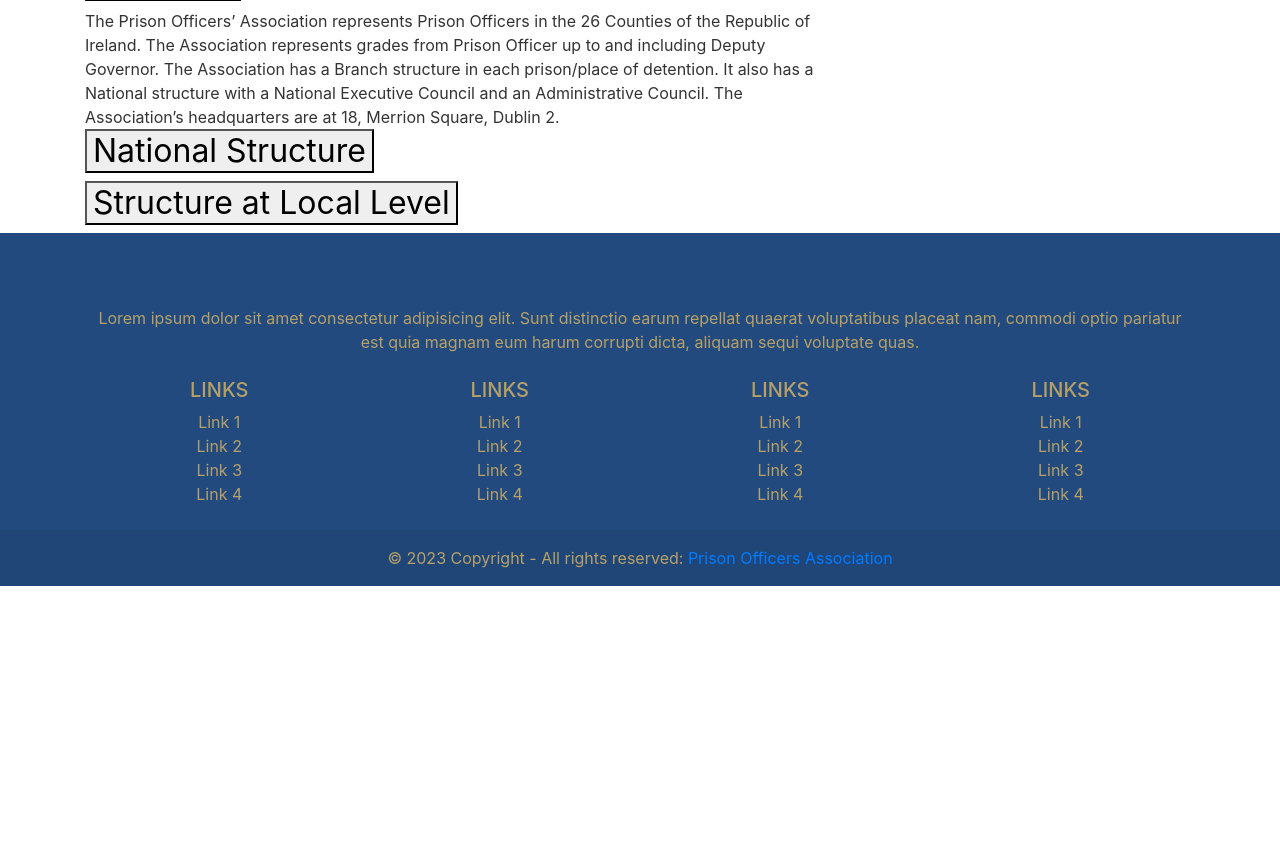
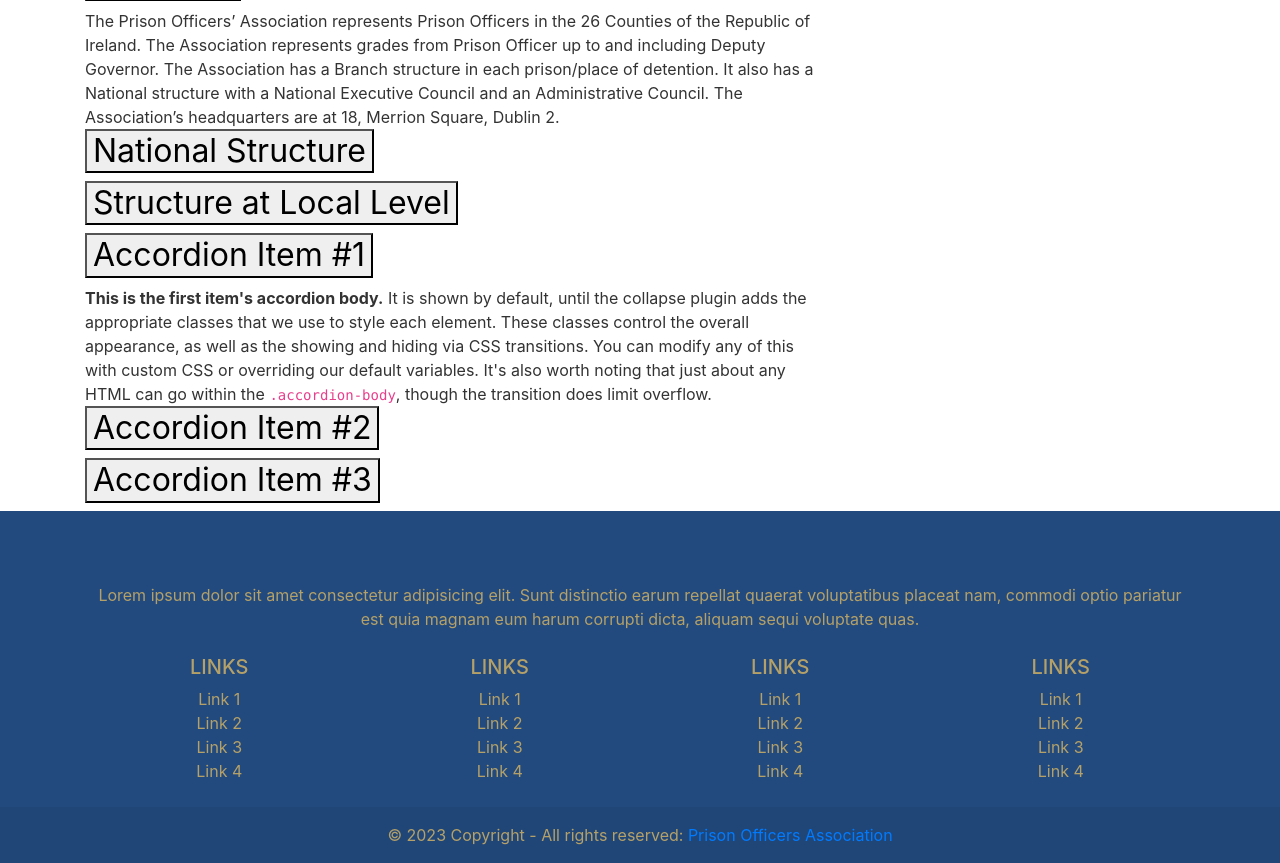
Before and after one commit to DermotKelly/POA, a Django app: page /about/ in a window 1280 px wide. Shown: the part 665-1528 px from the top of the page. Before the commit the page ends 1251 px from the top, so only its background shows below. Run offline with Django 4.2, Linux system fonts and the light colour scheme; some libraries are stand-ins or nearby versions.

Commit message:
about update

```diff
--- a/django_project/blog/templates/blog/about.html
+++ b/django_project/blog/templates/blog/about.html
@@ -85,4 +85,43 @@
       </div>
     </div>
   </div>
+
+  <div class="accordion" id="accordionPanelsStayOpenExample">
+    <div class="accordion-item">
+      <h2 class="accordion-header">
+        <button class="accordion-button" type="button" data-bs-toggle="collapse" data-bs-target="#panelsStayOpen-collapseOne" aria-expanded="true" aria-controls="panelsStayOpen-collapseOne">
+          Accordion Item #1
+        </button>
+      </h2>
+      <div id="panelsStayOpen-collapseOne" class="accordion-collapse collapse show">
+        <div class="accordion-body">
+          <strong>This is the first item's accordion body.</strong> It is shown by default, until the collapse plugin adds the appropriate classes that we use to style each element. These classes control the overall appearance, as well as the showing and hiding via CSS transitions. You can modify any of this with custom CSS or overriding our default variables. It's also worth noting that just about any HTML can go within the <code>.accordion-body</code>, though the transition does limit overflow.
+        </div>
+      </div>
+    </div>
+    <div class="accordion-item">
+      <h2 class="accordion-header">
+        <button class="accordion-button collapsed" type="button" data-bs-toggle="collapse" data-bs-target="#panelsStayOpen-collapseTwo" aria-expanded="false" aria-controls="panelsStayOpen-collapseTwo">
+          Accordion Item #2
+        </button>
+      </h2>
+      <div id="panelsStayOpen-collapseTwo" class="accordion-collapse collapse">
+        <div class="accordion-body">
+          <strong>This is the second item's accordion body.</strong> It is hidden by default, until the collapse plugin adds the appropriate classes that we use to style each element. These classes control the overall appearance, as well as the showing and hiding via CSS transitions. You can modify any of this with custom CSS or overriding our default variables. It's also worth noting that just about any HTML can go within the <code>.accordion-body</code>, though the transition does limit overflow.
+        </div>
+      </div>
+    </div>
+    <div class="accordion-item">
+      <h2 class="accordion-header">
+        <button class="accordion-button collapsed" type="button" data-bs-toggle="collapse" data-bs-target="#panelsStayOpen-collapseThree" aria-expanded="false" aria-controls="panelsStayOpen-collapseThree">
+          Accordion Item #3
+        </button>
+      </h2>
+      <div id="panelsStayOpen-collapseThree" class="accordion-collapse collapse">
+        <div class="accordion-body">
+          <strong>This is the third item's accordion body.</strong> It is hidden by default, until the collapse plugin adds the appropriate classes that we use to style each element. These classes control the overall appearance, as well as the showing and hiding via CSS transitions. You can modify any of this with custom CSS or overriding our default variables. It's also worth noting that just about any HTML can go within the <code>.accordion-body</code>, though the transition does limit overflow.
+        </div>
+      </div>
+    </div>
+  </div>
     {% endblock content %}
```
